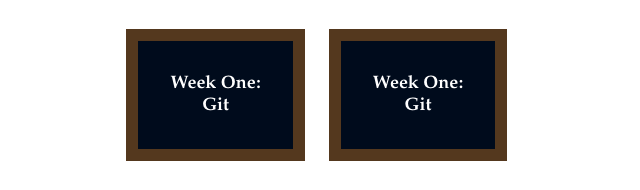
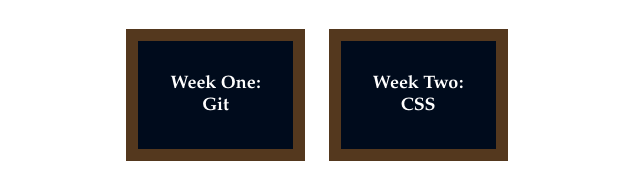
Before and after one commit to Salt7900/Salt7900.github.io, a plain HTML site: page blog.index.html in a window 1280 px wide. Shown: the part 318-508 px from the top of the page, 640-1280 px from the left. Drawn offline with Linux system fonts and the light colour scheme.

Commit message:
Change text on button to lead to correct blog post

```diff
--- a/blog.index.html
+++ b/blog.index.html
@@ -24,7 +24,7 @@
 
       <a href="http://salt7900.github.io/blog/t1-git-blog.html" class="myButton" id="week_one_tech">Week One:<br>Git</br></a>
 
-      <a href="http://salt7900.github.io/blog/t2-css-design.html" class="myButton" id="week_two_tech">Week One:<br>Git</br></a>
+      <a href="http://salt7900.github.io/blog/t2-css-design.html" class="myButton" id="week_two_tech">Week Two:<br>CSS</br></a>
 
       <h3 class ="type_label" id="culture">Cultural Writings</h3>
 
```
